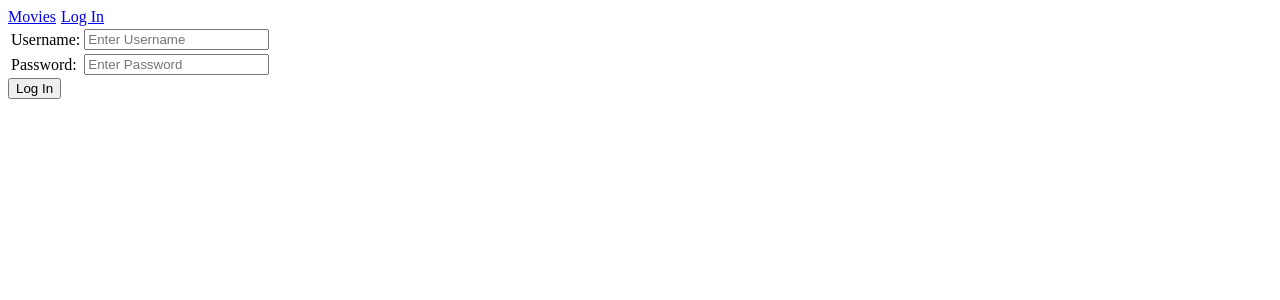
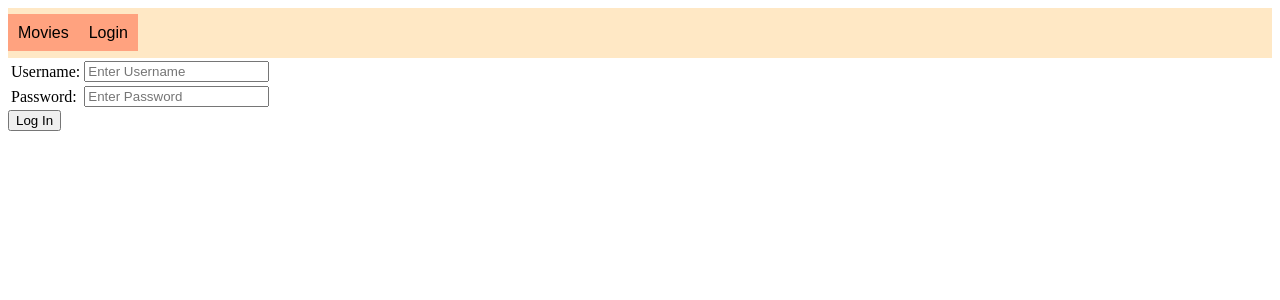
Before and after one commit to marcosdima/movie_club_frontend, a React (Vite) app: page /login in a window 1280 px wide. Shown: the top 300 px of the page. Built offline with nearby package versions, Linux system fonts and the light colour scheme; no server answers.

Commit message:
new: Bar component - Reworked the logic of logout, now Logout component just does that.

```diff
--- a/src/App.jsx
+++ b/src/App.jsx
@@ -1,4 +1,5 @@
 
+import Bar from './components/Bar'
 import GroupsDisplay from './components/GroupsDisplay'
 import Group from './components/Group'
 import LogIn from './components/LogIn'
@@ -7,12 +8,13 @@ import Movie from './components/Movie'
 import MoviesDisplay from './components/MoviesDisplay'
 import MovieForm from './components/MovieForm'
 import UserDisplay from './components/UserDisplay'
-import { Routes, Route, Link, Navigate, useMatch, useNavigate } from 'react-router-dom'
+import { Routes, Route, Navigate, useMatch, useNavigate } from 'react-router-dom'
 import { useDispatch, useSelector } from 'react-redux'
 import { initialMovies } from './reducers/moviesReducer'
 import { checkLogged, resetUser } from './reducers/userReducer'
 import { initialGroups } from './reducers/groupsReducer'
 import { initialUsers } from './reducers/usersReducer'
+import { resetGroup } from './reducers/groupReducer'
 import { useEffect } from 'react'
 import { getToken } from './utils/tokenManager'
 
@@ -34,7 +36,6 @@ function App() {
   const navigate = useNavigate();
   const user = useSelector(state => state.user);
   const movies = useSelector(state => state.movies);
-  const group = useSelector(state => state.group);
   const users = useSelector(state => state.users);
 
   // Sets initial data...
@@ -65,39 +66,17 @@ function App() {
   const username = useMatch('/users/:username');
   const userTarget = username ? users.find((user) => user.username === username.params.username) : null;
 
-  const padding = {
-    paddingRight: 5
-  }
-
-  const afterLogged = () => {
-    return (
-      <>
-        <Link style={padding} to='/movies/add'>Add Movie</Link>
-        <Link style={padding} to='/groups'>Groups</Link>
-        { group ? <Link style={padding} to='/group'>{group.name}</Link> : <></> }
-        <Link style={padding} to={`/users/${user.username}`}>{user.username}</Link>
-        <Logout />
-      </>
-    );
-  }
-
   return (
     <>
-      <div>
-        <Link style={padding} to='/movies'>Movies</Link>
-        {
-          !user
-          ? <Link style={padding} to='/login'>Log In</Link>
-          : afterLogged()
-        }
-      </div>
+      <Bar />
       <Routes>
         <Route path='/group' element={<Group />} />
         <Route path='/groups' element={<GroupsDisplay />} />
         <Route path='/login' element={<LogIn />} />
+        <Route path='/logout' element={<Logout/>} />
         <Route path='/movies' element={<MoviesDisplay />} />
         <Route path='/movies/:id' element={<Movie movie={movie}/>} />
-        <Route path='/movies/add' element={user ? <MovieForm /> : <Navigate replace to="/login" />} />
+        <Route path='/movies/add' element={user ? <MovieForm /> : <Navigate replace to='/login' />} />
         <Route path='/users/:username' element={<UserDisplay user={userTarget}/>} ></Route>
       </Routes>
     </>
--- /dev/null
+++ b/src/components/Bar.jsx
@@ -0,0 +1,86 @@
+import { useNavigate } from "react-router-dom"
+import Button from "./tools/Button"
+import { useSelector } from "react-redux";
+
+const Bar = () => {
+    const navigate = useNavigate();
+    const group = useSelector((state) => state.group);
+    const user = useSelector((state) => state.user);
+
+    const setButton = (label, to, index) => {
+        const pink = '#FFA27F'
+        const red = '#FC4100'
+        return <Button
+                    key={index}
+                    label={label}
+                    color={pink}
+                    mouseOnColor={red}
+                    onClick={() => navigate(to)}
+                />
+    }
+    const setBar = (arr) => (
+        arr
+            .filter(({ eraseIf }) => !eraseIf)
+            .map(({ label, to }, index) => setButton(label, to, index))
+    )
+
+    const notLogged = !!!user;
+    const noGroupSelected = !!!group;
+
+    const left = [
+        {
+            label: 'Movies',
+            to: '/movies',
+            eraseIf: false,
+        },
+        {
+            label: 'Login',
+            to: '/login',
+            eraseIf: !notLogged,
+        },
+        {
+            label: 'Add Movie',
+            to: '/movies/add',
+            eraseIf: notLogged,
+        },
+        {
+            label: 'Groups',
+            to: '/groups',
+            eraseIf: notLogged,
+        },
+    ]
+    const right = [
+        {
+            label: group?.name,
+            to: '/group',
+            eraseIf: notLogged || noGroupSelected,
+        },
+        {
+            label: 'root',
+            to: '/users/root',
+            eraseIf: notLogged,
+        },
+        {
+            label: 'Logout',
+            to: '/logout',
+            eraseIf: notLogged,
+        },
+    ]
+
+    const barStyle = {
+        backgroundColor: '#FFE8C5',
+        display: 'flex',
+        justifyContent: 'space-between',
+        alignItems: 'center',
+        height: 50,
+    }
+
+    return (
+        <div style={barStyle}>
+            <div>{setBar(left)}</div>
+            <div>{setBar(right)}</div>
+        </div>
+    )
+}
+
+export default Bar
--- a/src/components/Logout.jsx
+++ b/src/components/Logout.jsx
@@ -1,8 +1,8 @@
 import { useDispatch } from "react-redux";
 import { resetUser } from "../reducers/userReducer";
-import { resetGroups } from "../reducers/groupsReducer";
 import { resetGroup } from "../reducers/groupReducer";
 import { useNavigate } from "react-router-dom";
+import { useEffect } from "react";
 
 const Logout = () => {
     const dispatch = useDispatch();
@@ -10,14 +10,15 @@ const Logout = () => {
 
     const logout = () => {
         dispatch(resetUser());
-        dispatch(resetGroups());
         dispatch(resetGroup());
         navigate('/login');
     }
 
-    return (
-        <button onClick={logout}>Logout</button>
-    );
+    useEffect(() => {
+        logout();
+    }, [])
+
+    return <></>;
 }
 
 export default Logout;
```
